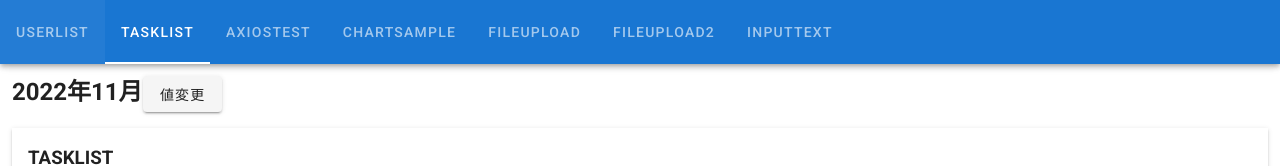
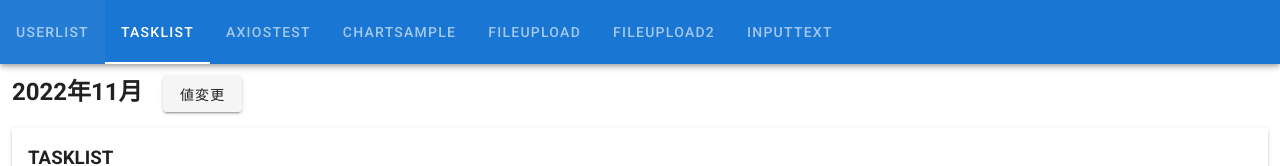
Before and after one commit to subretu/vue-sample-project, a Vue app in the folder frontend/: page /tasklist in a window 1280 px wide. Shown: the top 166 px of the page. Built offline with nearby package versions, Linux system fonts and the light colour scheme; no server answers.

Commit message:
refactor

```diff
--- a/frontend/src/views/InputtText.vue
+++ b/frontend/src/views/InputtText.vue
@@ -70,15 +70,18 @@ export default defineComponent({
       inputtext3: null,
     });
 
-    const clickSample = (): void => {
+    const clickSample = async () => {
       // insert APIの実行
-      SampleApiService.insert({
-        id: state.inputtext1,
-        opsdate: state.inputtext2,
-        value: state.inputtext3,
-      }).then(() => {
+      try {
+        await SampleApiService.insert({
+          id: state.inputtext1,
+          opsdate: state.inputtext2,
+          value: state.inputtext3,
+        });
         console.log("postok");
-      });
+      } catch (error) {
+        console.log("error");
+      }
     };
 
     return {
--- a/frontend/src/views/TaskList.vue
+++ b/frontend/src/views/TaskList.vue
@@ -1,9 +1,9 @@
 <template>
   <v-container class="pa-3" fluid>
-    <div v-show="(nowYear, nowMonth)">
+    <div v-show="(nowYear, nowMonth)" align="left">
       <p class="text-h5">
         <strong>{{ nowYear }}年{{ nowMonth }}月</strong
-        ><v-btn @click="tableaChange">値変更</v-btn>
+        ><v-btn class="ml-5" @click="tableaChange">値変更</v-btn>
       </p>
     </div>
     <SummaryTable :viewdata="[taskData, items2, items3]" />
```
